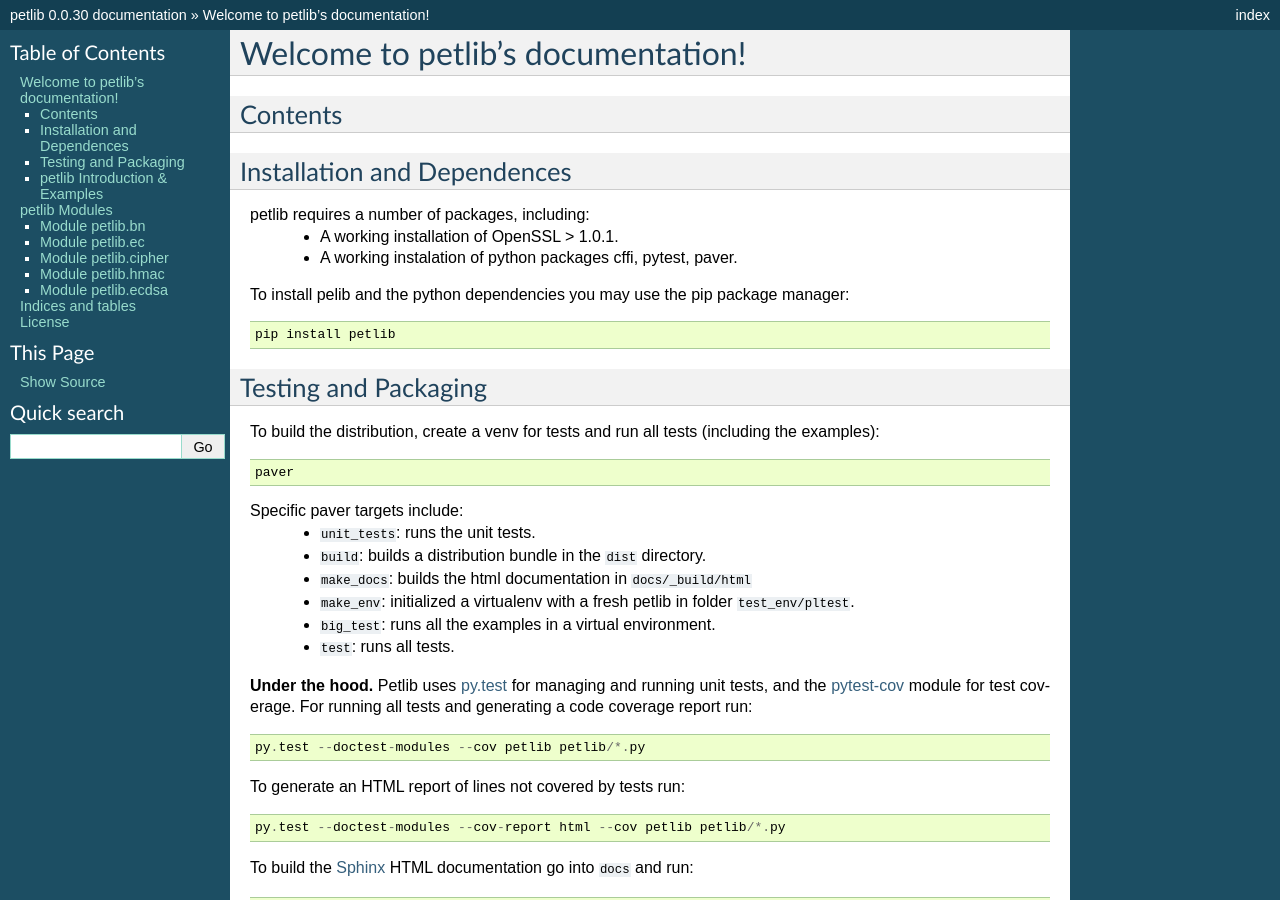
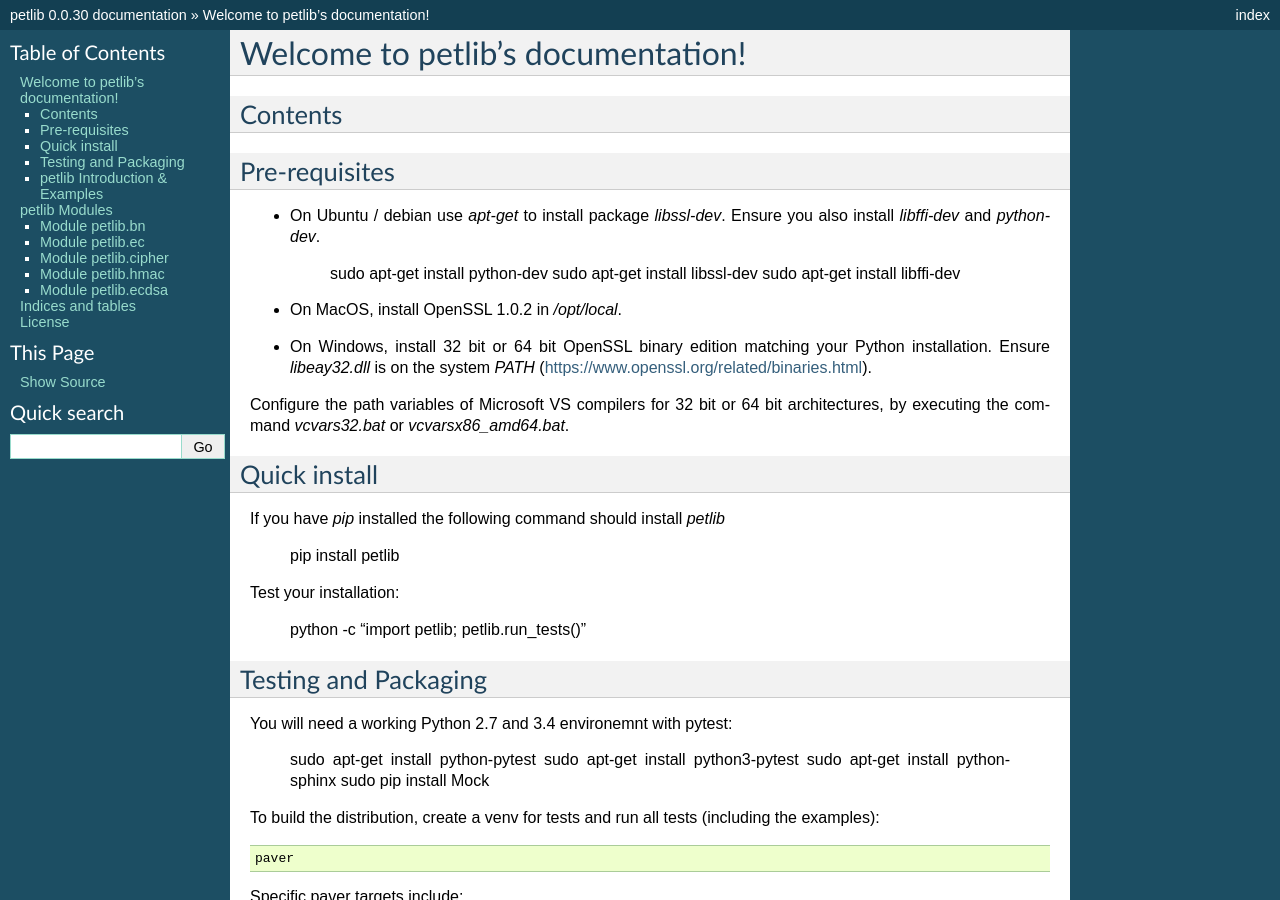
Before and after one commit to gdanezis/petlib, a Sphinx documentation site: the page built from docs/index.rst, in a window 1280 px wide and 900 px high. Built offline with Sphinx 7.4.7, drawn with Linux system fonts in a browser that asks for light colours; pages that are not in the unit, such as notebooks, are missing from menus.

Commit message:
Added fixes to make it build + docs

```diff
--- a/docs/index.rst
+++ b/docs/index.rst
@@ -14,20 +14,42 @@
 
    index
 
+Pre-requisites
+--------------
 
-Installation and Dependences
-----------------------------
+* On Ubuntu / debian use `apt-get` to install package `libssl-dev`. Ensure you also install `libffi-dev` and `python-dev`.
 
-petlib requires a number of packages, including:
-  * A working installation of OpenSSL > 1.0.1.
-  * A working instalation of python packages cffi, pytest, paver.
+	sudo apt-get install python-dev
+	sudo apt-get install libssl-dev
+	sudo apt-get install libffi-dev
 
-To install pelib and the python dependencies you may use the pip package manager::
+* On MacOS, install OpenSSL 1.0.2 in `/opt/local`.
 
-  pip install petlib
+* On Windows, install 32 bit or 64 bit OpenSSL binary edition matching your Python installation. Ensure `libeay32.dll` is on the system `PATH` (https://www.openssl.org/related/binaries.html).
+Configure the path variables of Microsoft VS compilers for 32 bit or 64 bit architectures, by executing the command `vcvars32.bat` or `vcvarsx86_amd64.bat`.
+
+
+Quick install
+-------------
+
+If you have `pip` installed the following command should install `petlib`
+
+	pip install petlib
+
+Test your installation:
+
+	python -c "import petlib; petlib.run_tests()"
+
 
 Testing and Packaging
 ---------------------
+
+You will need a working Python 2.7 and 3.4 environemnt with pytest:
+
+	sudo apt-get install python-pytest
+	sudo apt-get install python3-pytest
+	sudo apt-get install python-sphinx
+	sudo pip install Mock
 
 To build the distribution, create a venv for tests and run all tests (including the examples)::
 
--- a/pavement.py
+++ b/pavement.py
@@ -28,14 +28,16 @@
     """ Run all the unit tests in a Python 2.7 py.test context, and produce coverage report. """
     tell("Unit tests")
     files = " ".join(match_files())
-    sh('py.test-2.7 -v --doctest-modules --cov-report html --cov petlib ' + files)
+    # sh('py.test-2.7 -v --doctest-modules --cov-report html --cov petlib ' + files)
+    sh('py.test-2.7 -v --doctest-modules ' + files)
 
 @task
 def test3():
     """ Run all the unit tests in a Python 3.4 py.test context, and produce coverage report. """
     tell("Unit tests for python 3")
     files = " ".join(match_files())
-    sh('py.test-3.4 -v --doctest-modules --cov-report html --cov petlib ' + files)
+    # sh('py.test-3.4 -v --doctest-modules --cov-report html --cov petlib ' + files)
+    sh('py.test-3.4 -v --doctest-modules ' + files)
 
 @task
 @cmdopts([
```
Also changed, not shown: README.md (+5 -1 lines).
